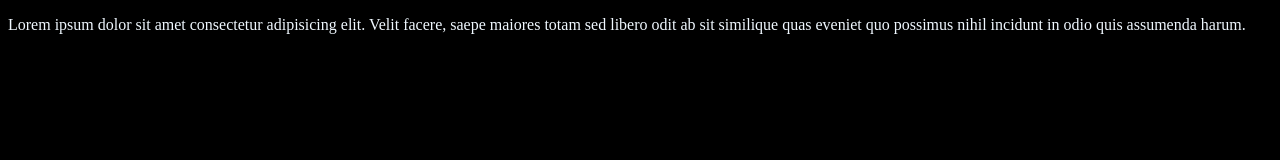
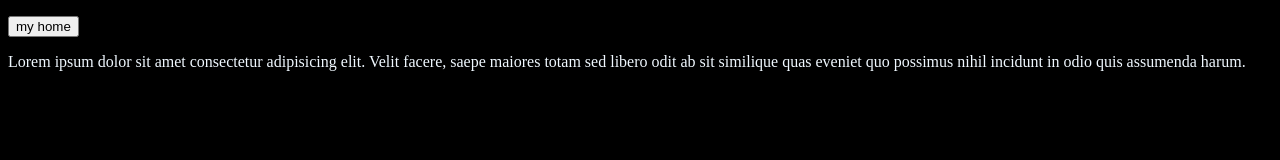
Before and after one commit to CharakaJayamith/new-basic-web, a plain HTML site: page index.html in a window 1280 px wide. Drawn offline with Linux system fonts and the light colour scheme.

Commit message:
add button

```diff
--- a/index.html
+++ b/index.html
@@ -7,6 +7,7 @@
     <link rel="stylesheet" href="index.css">
 </head>
 <body id="bb">
+    <p><button>my home</button></p>
     <p>Lorem ipsum dolor sit amet consectetur adipisicing elit. Velit facere, saepe maiores totam sed libero odit ab sit similique quas eveniet quo possimus nihil incidunt in odio quis assumenda harum.</p>
 </body>
 </html>
```
